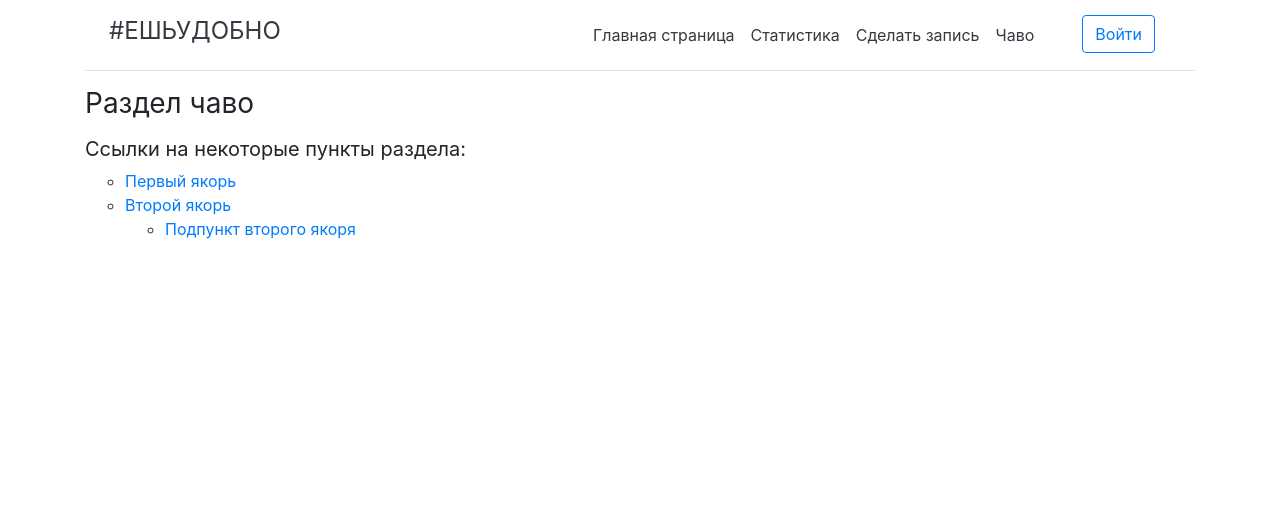
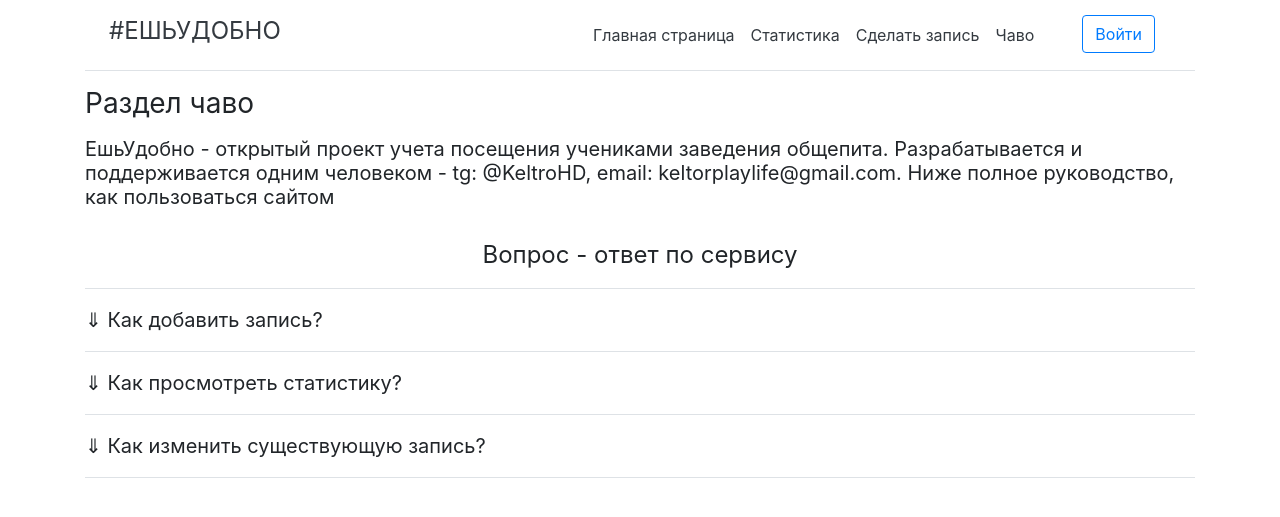
Before and after one commit to KeltorHD/django_project, a Django app: page /faq/ in a window 1280 px wide. Shown: the top 517 px of the page. Run offline with Django 3.2, Linux system fonts and the light colour scheme; some libraries are stand-ins or nearby versions.

Commit message:
Новый дизайн меню ЧАВО

```diff
--- a/app/static/css/styles.css
+++ b/app/static/css/styles.css
@@ -1,3 +1,15 @@
+.head{
+  padding-bottom: 3px;
+}
+.ptr{
+  cursor: pointer;
+  font-size: 20px;
+}
+.answer{
+  padding-top: 10px;
+  padding-left: 5px;
+  font-size: 18px;
+}
 .carousel-item {
   height: 32rem;
   background-color: #777;
--- a/app/templates/app/faq.html
+++ b/app/templates/app/faq.html
@@ -5,18 +5,31 @@
 <div class="container">
 	<h3 class="font-weight-normal">Раздел чаво</h3>
 	<p></p>
-	<h5 class="font-weight-normal">Ссылки на некоторые пункты раздела:</h5>
-	<ul class="faq ul">
-		<li><a href="">Первый якорь</a></li>
-		<li>
-			<a href="">Второй якорь</a>
-			<ul>
-				<li><a href="">Подпункт второго якоря</a></li>
-			</ul>
-		</li>
+	<h5 class="font-weight-normal">
+		ЕшьУдобно - открытый проект учета посещения учениками заведения общепита. Разрабатывается и поддерживается одним человеком - tg: @KeltroHD, email: keltorplaylife@gmail.com. Ниже полное руководство, как пользоваться сайтом
+	</h5>
 
-	</ul>
+	<br>
+	<h4 class="text-center font-weight-normal head">Вопрос - ответ по сервису</h4>
+	<hr>
+	<div class="font-weight-normal ptr" onclick="ch_disp('A1')"><span>&#8659;</span> Как добавить запись?</div>
+	<div class="font-weight-normal answer" id="A1" style="display:none"><span>&#8658;</span> Как-нибудь можно!</div>
+	<hr>
+	<div class="font-weight-normal ptr" onclick="ch_disp('A2')"><span>&#8659;</span> Как просмотреть статистику?</div>
+	<div class="font-weight-normal answer" id="A2" style="display:none"><span>&#8658;</span> Как-нибудь можно!</div>
+	<hr>
+	<div class="font-weight-normal ptr" onclick="ch_disp('A3')"><span>&#8659;</span> Как изменить существующую запись?</div>
+	<div class="font-weight-normal answer" id="A3" style="display:none"><span>&#8658;</span> Как-нибудь можно!</div>
+	<hr>
+
 </div>
 
+<script type="text/javascript" language="javascript">
+var ch_disp = function( id )
+{
+	var el = document.getElementById( id );
+	el.style.display = ( el.style.display == 'block' )? 'none' : 'block';
+}
+</script>
 
 {% endblock %}
--- a/app/templates/app/newwrite.html
+++ b/app/templates/app/newwrite.html
@@ -20,7 +20,7 @@
 		   	 	<label for="id_people">Ученики:</label>
 					<select name="people" id="id_people" multiple="multiple">
 						{% for i in people %}
-							<option value="{{i.id}}">{{i}}</option>
+							<option value="{{i.id}}"> {{i}}</option>
 						{% endfor %}
 					</select>
 					<span class="helptext">-выберите только тех, кто пришел!</span>
```
